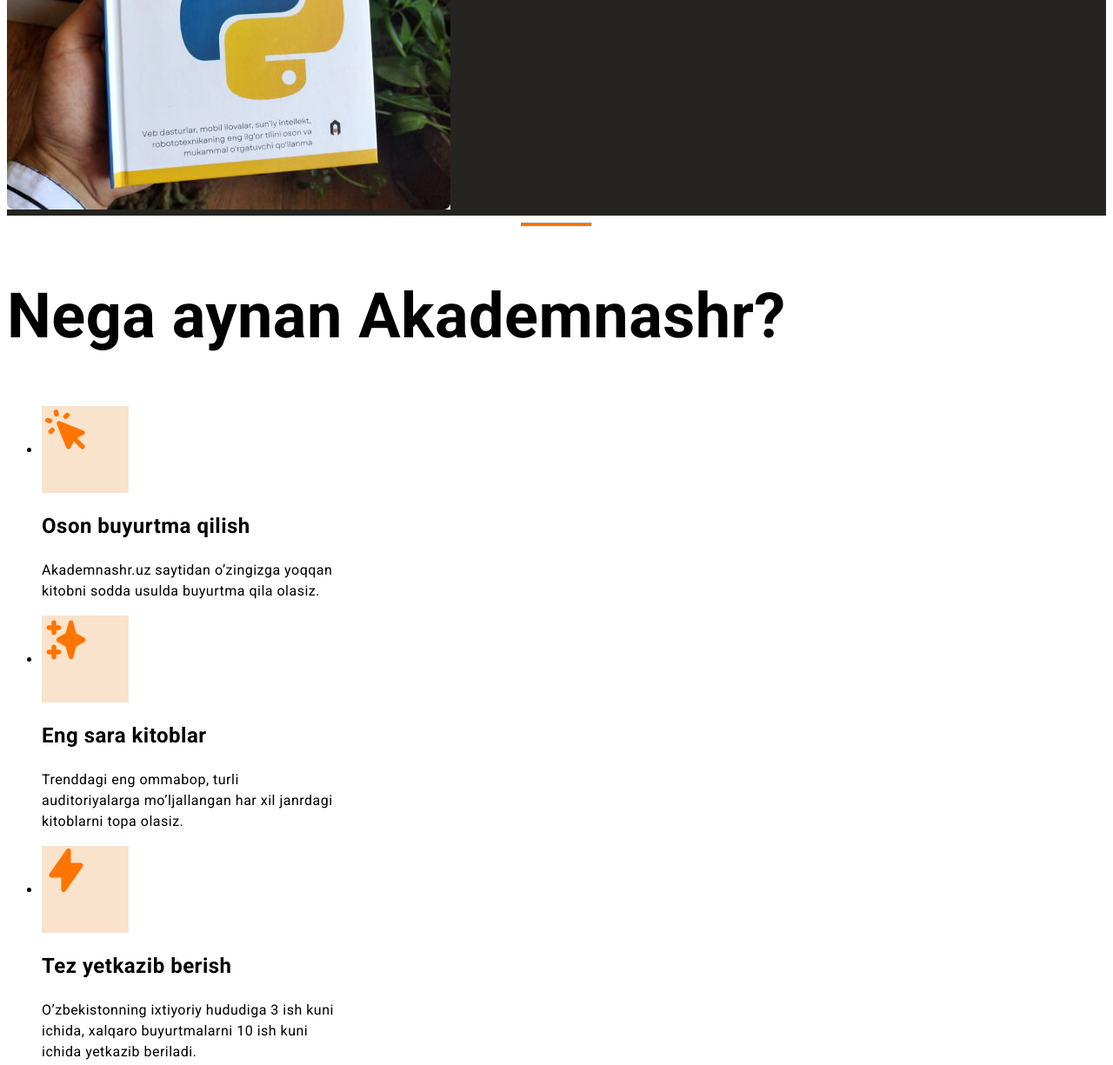
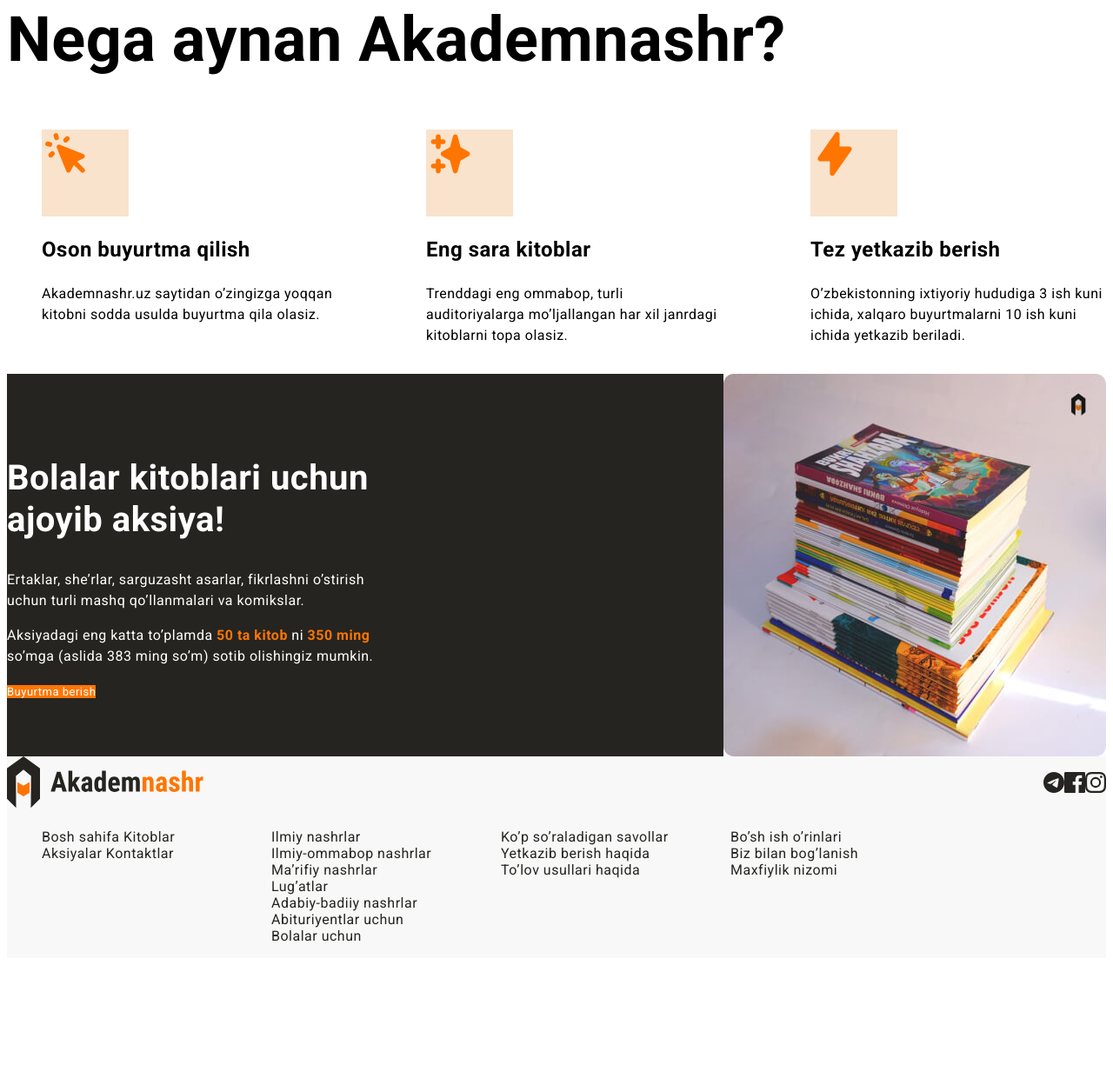
Before and after one commit to Muhammadumar2002/Akademnashr, a plain HTML site: page index.html in a window 1280 px wide. Shown: the part 655-1880 px from the top of the page at 87% size. After the commit the page ends 1765 px from the top, so only its background shows below. Drawn offline with Linux system fonts and the light colour scheme.

Commit message:
Add flex, justify-content and align items styles

```diff
--- a/css/styles.css
+++ b/css/styles.css
@@ -54,6 +54,9 @@ body {
   font-family: "Roboto Condensed","Roboto", "Arial" sans-serif;
 }
 .hero{
+  display: flex;
+  justify-content: space-between;
+  align-items: center;
   background-color: #252420;
   color: #fff;
 }
@@ -67,6 +70,12 @@ body {
   line-height: 1.2;
   font-family:  "Roboto Condensed","Roboto", "Arial" sans-serif;
   letter-spacing: 0.5px;
+}
+
+.features-list{
+  display: flex;
+  justify-content: space-between;
+  list-style: none;
 }
 .feature{
   width: 340px;
@@ -84,6 +93,9 @@ body {
 }
 
   .promo{
+    display: flex;
+    justify-content: space-between;
+    align-items: center;
     background-color: #252420;
     color: #fff;
   }
@@ -109,9 +121,22 @@ body {
   .site-footer{
     background-color: #f8f8f8;
   }
+  .site-footer-top{
+    display: flex;
+    align-items: center;
+    justify-content: space-between;
+  }
   .site-footer ul{
     list-style: none;
     text-decoration: none;
+  }
+  .site-footer-socials{
+   display: flex;
+   align-items: center;
+  }
+  .site-footer-bottom{
+    display: flex;
+
   }
   .site-footer-links{
     width: 224px;
--- a/index.html
+++ b/index.html
@@ -59,7 +59,8 @@
       <section class="features">
         <hr class="orange-line">
         <h2 class="features-heading"> Nega aynan Akademnashr?</h2>
-        <ul>
+
+        <ul class="features-list">
           <li class="feature">
             <div class="feature-icon-wrapper"><img src="img/icon-cursor-click.svg" alt="" width="56" height="56">
             </div>
@@ -105,11 +106,12 @@
 
     <!-- Site footer -->
     <footer class="site-footer">
+<div class="site-footer-top">
 
         <a href="index.html">
           <img src="img/logo.svg" alt="Akademnashr logo" width="227" height="60">
         </a>
-      <ul>
+        <ul class="site-footer-socials">
           <!-- Ijtimoiy tarmoqlar -->
           <li>
             <a href="http://t.me/Akademnashr" target="_blank"> <svg width="24" height="24" fill="none" xmlns="http://www.w3.org/2000/svg"><path d="M12 0C5.376 0 0 5.376 0 12s5.376 12 12 12 12-5.376 12-12S18.624 0 12 0Zm5.568 8.16c-.18 1.896-.96 6.504-1.356 8.628-.168.9-.504 1.2-.816 1.236-.696.06-1.224-.456-1.896-.9-1.056-.696-1.656-1.128-2.676-1.8-1.188-.78-.42-1.212.264-1.908.18-.18 3.252-2.976 3.312-3.228a.24.24 0 0 0-.06-.216c-.072-.06-.168-.036-.252-.024-.108.024-1.788 1.14-5.064 3.348-.48.324-.912.492-1.296.48-.432-.012-1.248-.24-1.86-.444-.756-.24-1.344-.372-1.296-.792.024-.216.324-.432.888-.66 3.504-1.524 5.832-2.532 6.996-3.012 3.336-1.392 4.02-1.632 4.476-1.632.096 0 .324.024.468.144.12.096.156.228.168.324-.012.072.012.288 0 .456Z" fill="#252420"/></svg>
@@ -123,7 +125,10 @@
               </a>
             </li>
           </ul>
+</div>
+
         <!-- Linklar -->
+        <div class="site-footer-bottom">
           <ul class="site-footer-links">
             <li>
               <a href="#">Bosh sahifa</a>
@@ -152,6 +157,7 @@
             <li><a href="#">Maxfiylik nizomi</a></li><li>
             </li>
           </ul>
+        </div>
       </footer>
 
 
```
Lines whose indentation alone changed are shown as unchanged.
